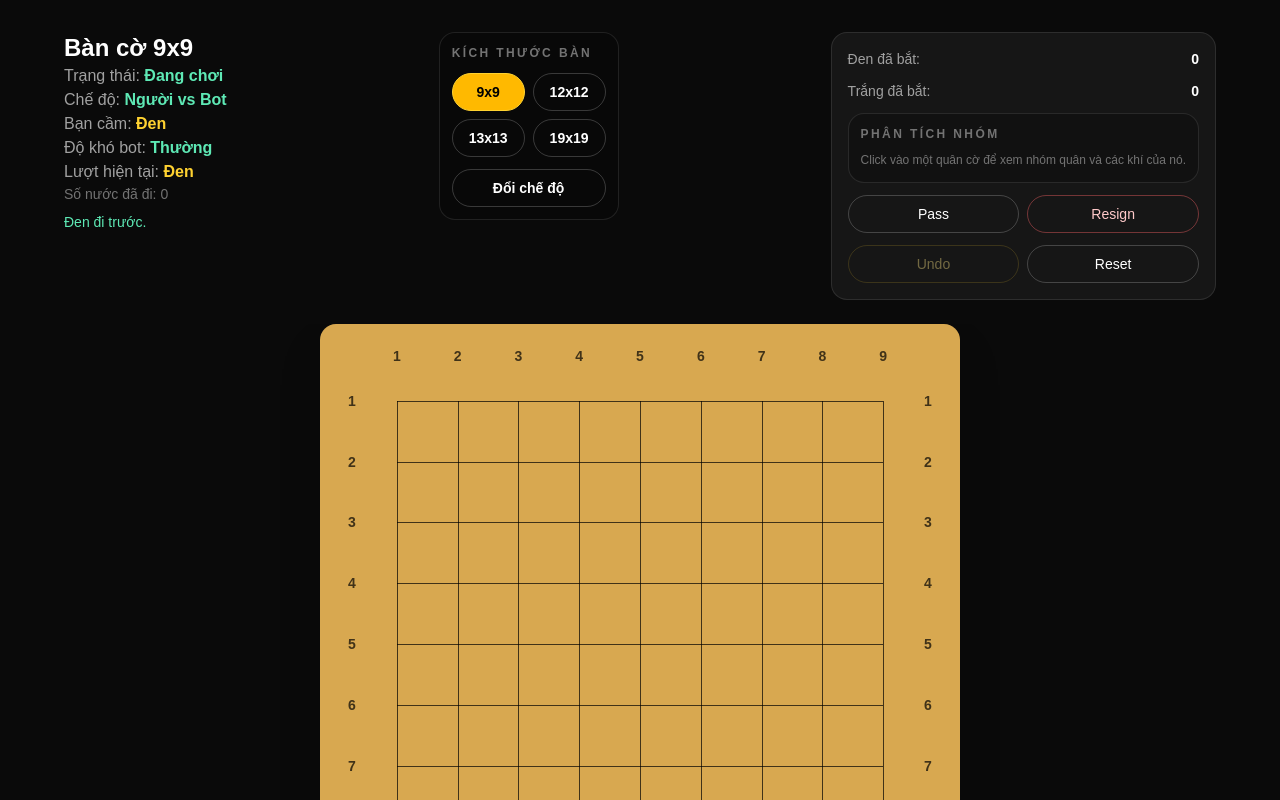
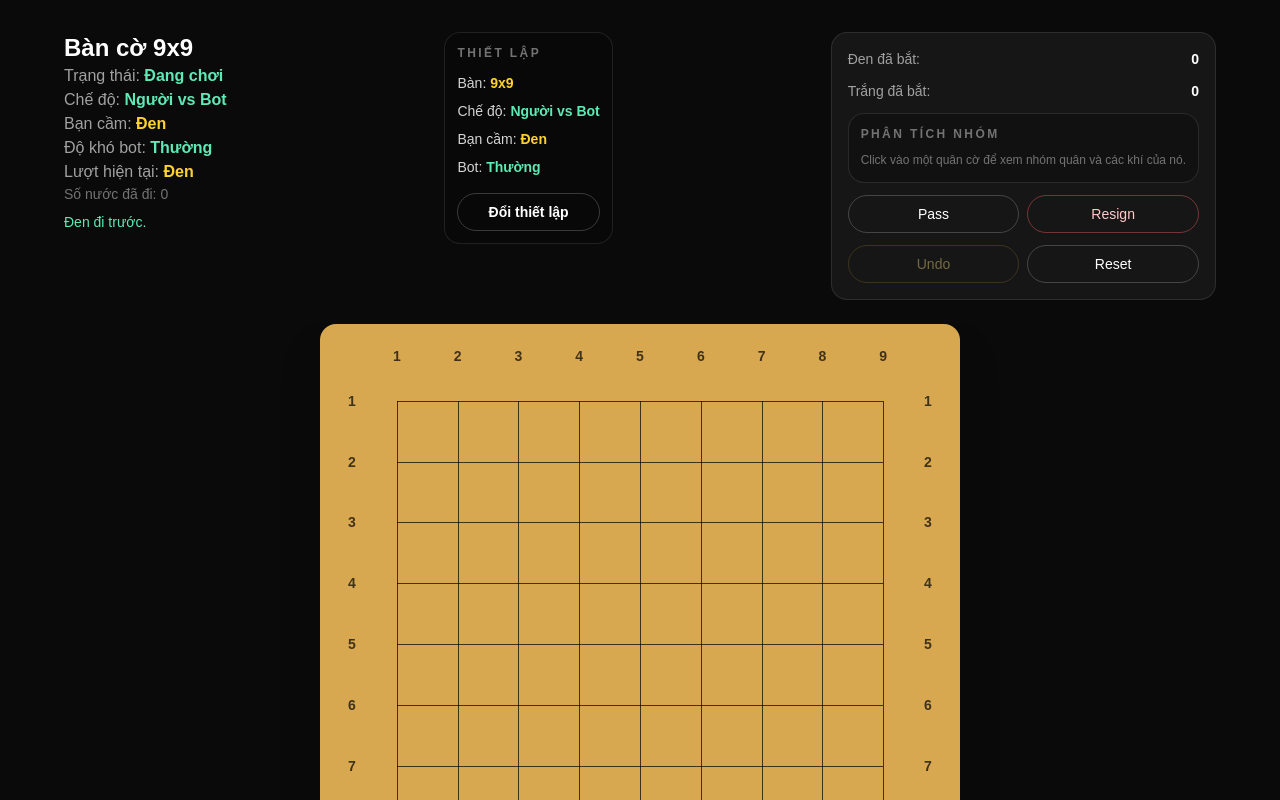
Before and after one commit to lmtvinh/go-vay-ai, a Next.js app: page /play/bot in a window 1280 px wide. Shown: the top 800 px of the page. Built offline with nearby package versions, Linux system fonts and the light colour scheme.

Commit message:
refactor: move board size setup outside game board

```diff
--- a/app/play/bot/page.tsx
+++ b/app/play/bot/page.tsx
@@ -5,8 +5,13 @@ type BotPlayPageProps = {
     searchParams: Promise<{
         side?: string;
         level?: string;
+        size?: string;
     }>;
 };
+
+const SUPPORTED_BOARD_SIZES = [9, 12, 13, 19] as const;
+
+type BoardSize = (typeof SUPPORTED_BOARD_SIZES)[number];
 
 function getBotDifficulty(level?: string): BotDifficulty {
     if (level === "easy") return "easy";
@@ -14,11 +19,22 @@ function getBotDifficulty(level?: string): BotDifficulty {
     return "normal";
 }
 
+function getBoardSize(size?: string): BoardSize {
+    const parsedSize = Number(size);
+
+    if (SUPPORTED_BOARD_SIZES.includes(parsedSize as BoardSize)) {
+        return parsedSize as BoardSize;
+    }
+
+    return 9;
+}
+
 export default async function BotPlayPage({ searchParams }: BotPlayPageProps) {
-    const { side, level } = await searchParams;
+    const { side, level, size } = await searchParams;
 
     const viewerPlayer: Player = side === "white" ? "white" : "black";
     const botDifficulty = getBotDifficulty(level);
+    const boardSize = getBoardSize(size);
 
     return (
         <main className="min-h-screen bg-neutral-950 px-6 py-8 text-white">
@@ -27,6 +43,7 @@ export default async function BotPlayPage({ searchParams }: BotPlayPageProps) {
                     initialGameMode="human-vs-bot"
                     initialViewerPlayer={viewerPlayer}
                     initialBotDifficulty={botDifficulty}
+                    initialBoardSize={boardSize}
                 />
             </div>
         </main>
--- a/app/play/pvp/page.tsx
+++ b/app/play/pvp/page.tsx
@@ -1,12 +1,35 @@
 import GoBoard from "@/components/goban/GoBoard";
 
-export default function PvPPlayPage() {
+type PvPPlayPageProps = {
+    searchParams: Promise<{
+        size?: string;
+    }>;
+};
+
+const SUPPORTED_BOARD_SIZES = [9, 12, 13, 19] as const;
+
+type BoardSize = (typeof SUPPORTED_BOARD_SIZES)[number];
+
+function getBoardSize(size?: string): BoardSize {
+    const parsedSize = Number(size);
+
+    if (SUPPORTED_BOARD_SIZES.includes(parsedSize as BoardSize)) {
+        return parsedSize as BoardSize;
+    }
+
+    return 9;
+}
+
+export default async function PvPPlayPage({ searchParams }: PvPPlayPageProps) {
+    const { size } = await searchParams;
+
     return (
         <main className="min-h-screen bg-neutral-950 px-6 py-8 text-white">
             <div className="mx-auto max-w-6xl">
                 <GoBoard
                     initialGameMode="pvp-local"
                     initialViewerPlayer="black"
+                    initialBoardSize={getBoardSize(size)}
                 />
             </div>
         </main>
--- a/components/goban/GoBoard.tsx
+++ b/components/goban/GoBoard.tsx
@@ -39,6 +39,7 @@ type GoBoardProps = {
     initialGameMode?: GameMode;
     initialViewerPlayer?: Player;
     initialBotDifficulty?: BotDifficulty;
+    initialBoardSize?: BoardSize;
 };
 
 function getPlayerLabel(player: Player) {
@@ -142,6 +143,7 @@ export default function GoBoard({
     initialGameMode = "pvp-local",
     initialViewerPlayer = "black",
     initialBotDifficulty = "normal",
+    initialBoardSize = 9,
 }: GoBoardProps) {
     const router = useRouter();
 
@@ -152,7 +154,9 @@ export default function GoBoard({
     const viewerPlayer = initialViewerPlayer;
 
     const [boardSize, setBoardSize] = useState<BoardSize>(9);
-    const [board, setBoard] = useState<Board>(() => createEmptyBoard(9));
+    const [board, setBoard] = useState<Board>(() =>
+        createEmptyBoard(initialBoardSize)
+    );
     const [currentPlayer, setCurrentPlayer] = useState<Player>("black");
     const [moveHistory, setMoveHistory] = useState<Move[]>([]);
     const [blackCaptured, setBlackCaptured] = useState(0);
@@ -595,12 +599,6 @@ export default function GoBoard({
         });
         // eslint-disable-next-line react-hooks/exhaustive-deps
     }, []);
-
-    function handleBoardSizeChange(nextBoardSize: BoardSize) {
-        saveCurrentGameBeforeReset();
-        setBoardSize(nextBoardSize);
-        startFreshGame(nextBoardSize);
-    }
 
     function handlePlaceStone(row: number, col: number) {
         if (gameStatus === "finished") {
@@ -1079,23 +1077,45 @@ export default function GoBoard({
 
                     <div className="rounded-2xl border border-white/10 bg-black/20 p-3">
                         <p className="text-xs font-semibold uppercase tracking-[0.2em] text-neutral-500">
-                            Kích thước bàn
+                            Thiết lập
                         </p>
 
-                        <div className="mt-3 grid grid-cols-2 gap-2">
-                            {SUPPORTED_BOARD_SIZES.map((size) => (
-                                <button
-                                    key={size}
-                                    type="button"
-                                    onClick={() => handleBoardSizeChange(size)}
-                                    className={`rounded-full border px-4 py-2 text-sm font-semibold transition ${boardSize === size
-                                        ? "border-amber-300 bg-amber-400 text-black"
-                                        : "border-white/20 text-white hover:bg-white/10"
-                                        }`}
-                                >
-                                    {size}x{size}
-                                </button>
-                            ))}
+                        <div className="mt-3 space-y-2 text-sm text-neutral-300">
+                            <p>
+                                Bàn:{" "}
+                                <span className="font-semibold text-amber-300">
+                                    {boardSize}x{boardSize}
+                                </span>
+                            </p>
+
+                            <p>
+                                Chế độ:{" "}
+                                <span className="font-semibold text-emerald-300">
+                                    {gameMode === "human-vs-bot" ? "Người vs Bot" : "Người vs Người"}
+                                </span>
+                            </p>
+
+                            {gameMode === "human-vs-bot" && (
+                                <>
+                                    <p>
+                                        Bạn cầm:{" "}
+                                        <span className="font-semibold text-amber-300">
+                                            {getPlayerLabel(viewerPlayer)}
+                                        </span>
+                                    </p>
+
+                                    <p>
+                                        Bot:{" "}
+                                        <span className="font-semibold text-emerald-300">
+                                            {botDifficulty === "easy"
+                                                ? "Dễ"
+                                                : botDifficulty === "hard"
+                                                    ? "Khó"
+                                                    : "Thường"}
+                                        </span>
+                                    </p>
+                                </>
+                            )}
                         </div>
 
                         <button
@@ -1104,9 +1124,9 @@ export default function GoBoard({
                                 saveCurrentGameBeforeReset();
                                 router.push("/play");
                             }}
-                            className="mt-3 w-full rounded-full border border-white/20 px-4 py-2 text-sm font-semibold text-white transition hover:bg-white/10"
+                            className="mt-4 w-full rounded-full border border-white/20 px-4 py-2 text-sm font-semibold text-white transition hover:bg-white/10"
                         >
-                            Đổi chế độ
+                            Đổi thiết lập
                         </button>
                     </div>
 
--- a/components/play/PlayModeSelector.tsx
+++ b/components/play/PlayModeSelector.tsx
@@ -1,45 +1,8 @@
 import Link from "next/link";
 
-export default function PlayModeSelector() {
-    return (
-        <div className="space-y-8">
-            <header className="text-center">
-                <p className="text-sm uppercase tracking-[0.3em] text-amber-400">
-                    Play
-                </p>
+const BOARD_SIZES = [9, 12, 13, 19] as const;
 
-                <h1 className="mt-3 text-4xl font-bold text-white">
-                    Chọn chế độ chơi
-                </h1>
-
-                <p className="mx-auto mt-3 max-w-2xl text-neutral-400">
-                    Chọn cách bạn muốn chơi trước khi vào bàn cờ. Bàn cờ sẽ chỉ
-                    tập trung vào việc chơi, không còn panel chọn chế độ bên trong.
-                </p>
-            </header>
-
-            <section className="grid gap-5 md:grid-cols-2">
-                <article className="rounded-3xl border border-white/10 bg-white/[0.03] p-6">
-                    <h2 className="text-2xl font-bold text-white">
-                        Người vs Người
-                    </h2>
-
-                    <p className="mt-3 text-sm leading-6 text-neutral-400">
-                        Hai người chơi trên cùng một máy. Phù hợp để luyện luật,
-                        thử thế cờ và học cách bắt quân.
-                    </p>
-
-                    <Link
-                        href="/play/pvp"
-                        className="mt-6 inline-flex rounded-full bg-amber-400 px-6 py-3 font-semibold text-black transition hover:bg-amber-300"
-                    >
-                        Chơi PvP
-                    </Link>
-                </article>
-
-                <article className="rounded-3xl border border-white/10 bg-white/[0.03] p-6">
-                    <div className="mt-6 space-y-4">
-                        {[
+const BOT_LEVELS = [
     {
         level: "easy",
         title: "Dễ",
@@ -55,28 +18,85 @@ export default function PlayModeSelector() {
         title: "Khó",
         description: "Bot đánh an toàn hơn và ưu tiên vị trí tốt hơn.",
     },
-                        ].map((option) => (
+] as const;
+
+export default function PlayModeSelector() {
+    return (
+        <div className="space-y-8">
+            <header className="text-center">
+                <p className="text-sm uppercase tracking-[0.3em] text-amber-400">
+                    Play
+                </p>
+
+                <h1 className="mt-3 text-4xl font-bold text-white">
+                    Chọn chế độ chơi
+                </h1>
+
+                <p className="mx-auto mt-3 max-w-2xl text-neutral-400">
+                    Chọn chế độ, kích thước bàn và bên cầm quân trước khi vào ván.
+                </p>
+            </header>
+
+            <section className="rounded-3xl border border-white/10 bg-white/[0.03] p-6">
+                <h2 className="text-2xl font-bold text-white">Người vs Người</h2>
+
+                <p className="mt-3 text-sm leading-6 text-neutral-400">
+                    Hai người chơi trên cùng một máy. Phù hợp để luyện luật, thử thế cờ
+                    và học cách bắt quân.
+                </p>
+
+                <div className="mt-6 grid gap-3 sm:grid-cols-4">
+                    {BOARD_SIZES.map((size) => (
+                        <Link
+                            key={size}
+                            href={`/play/pvp?size=${size}`}
+                            className="rounded-full bg-amber-400 px-5 py-3 text-center text-sm font-semibold text-black transition hover:bg-amber-300"
+                        >
+                            Bàn {size}x{size}
+                        </Link>
+                    ))}
+                </div>
+            </section>
+
+            <section className="rounded-3xl border border-white/10 bg-white/[0.03] p-6">
+                <h2 className="text-2xl font-bold text-white">Người vs Bot</h2>
+
+                <p className="mt-3 text-sm leading-6 text-neutral-400">
+                    Chơi với bot cơ bản. Bot sẽ ưu tiên bắt quân và chọn nước có nhiều khí hơn.
+                </p>
+
+                <div className="mt-6 space-y-5">
+                    {BOT_LEVELS.map((option) => (
                         <div
                             key={option.level}
                             className="rounded-2xl border border-white/10 bg-black/20 p-4"
                         >
-                                <div>
                             <h3 className="font-bold text-white">{option.title}</h3>
+
                             <p className="mt-1 text-xs leading-5 text-neutral-500">
                                 {option.description}
                             </p>
-                                </div>
+
+                            <div className="mt-4 space-y-4">
+                                {BOARD_SIZES.map((size) => (
+                                    <div
+                                        key={`${option.level}-${size}`}
+                                        className="rounded-2xl border border-white/10 bg-white/[0.03] p-3"
+                                    >
+                                        <p className="text-sm font-semibold text-neutral-300">
+                                            Bàn {size}x{size}
+                                        </p>
 
                                         <div className="mt-3 grid gap-3 sm:grid-cols-2">
                                             <Link
-                                        href={`/play/bot?side=black&level=${option.level}`}
+                                                href={`/play/bot?side=black&level=${option.level}&size=${size}`}
                                                 className="rounded-full bg-emerald-400 px-5 py-2 text-center text-sm font-semibold text-black transition hover:bg-emerald-300"
                                             >
                                                 Tôi cầm Đen
                                             </Link>
 
                                             <Link
-                                        href={`/play/bot?side=white&level=${option.level}`}
+                                                href={`/play/bot?side=white&level=${option.level}&size=${size}`}
                                                 className="rounded-full border border-white/20 px-5 py-2 text-center text-sm font-semibold text-white transition hover:bg-white/10"
                                             >
                                                 Tôi cầm Trắng
@@ -85,7 +105,9 @@ export default function PlayModeSelector() {
                                     </div>
                                 ))}
                             </div>
-                </article>
+                        </div>
+                    ))}
+                </div>
             </section>
         </div>
     );
```
Lines whose indentation alone changed are shown as unchanged.
